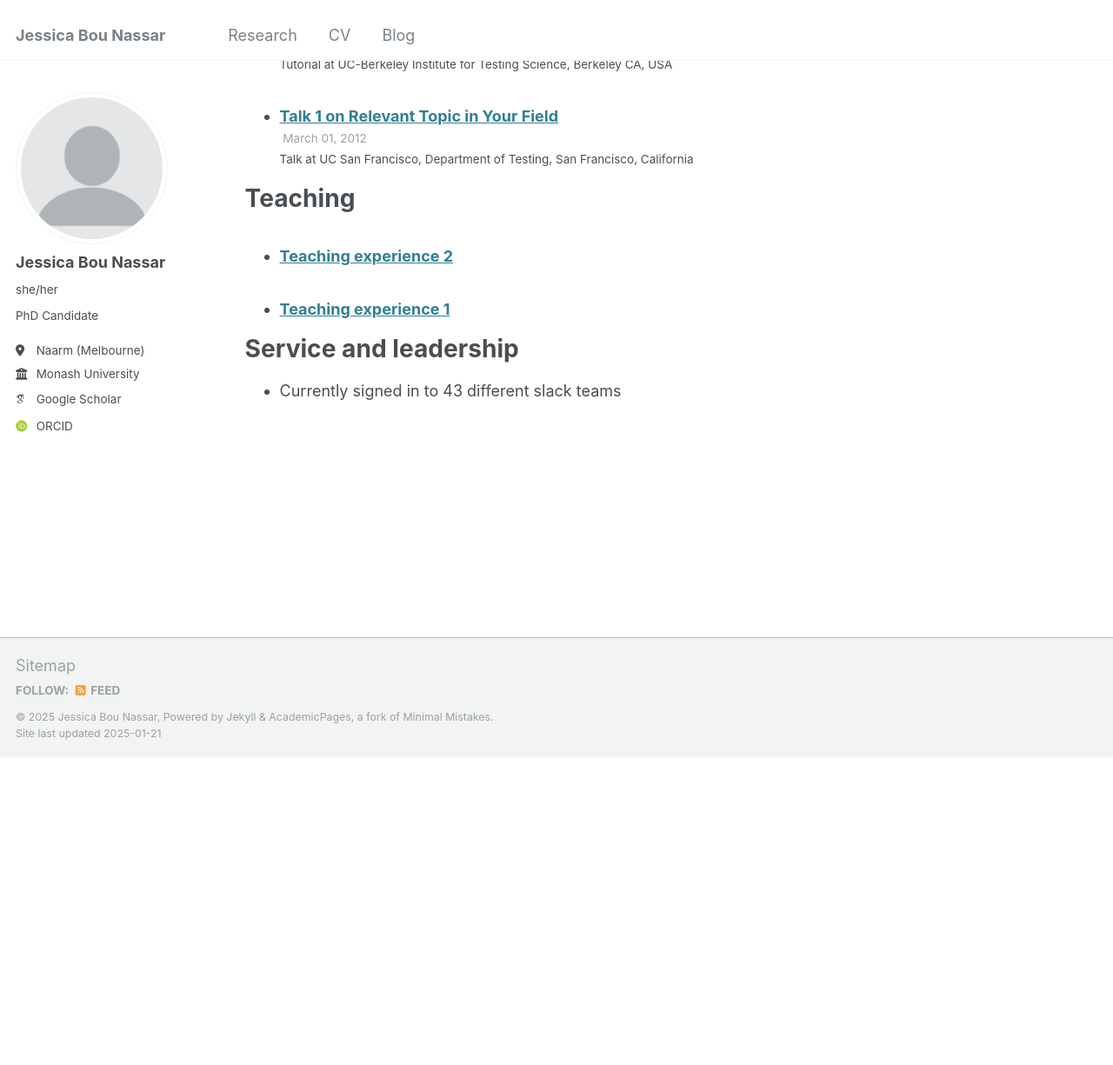
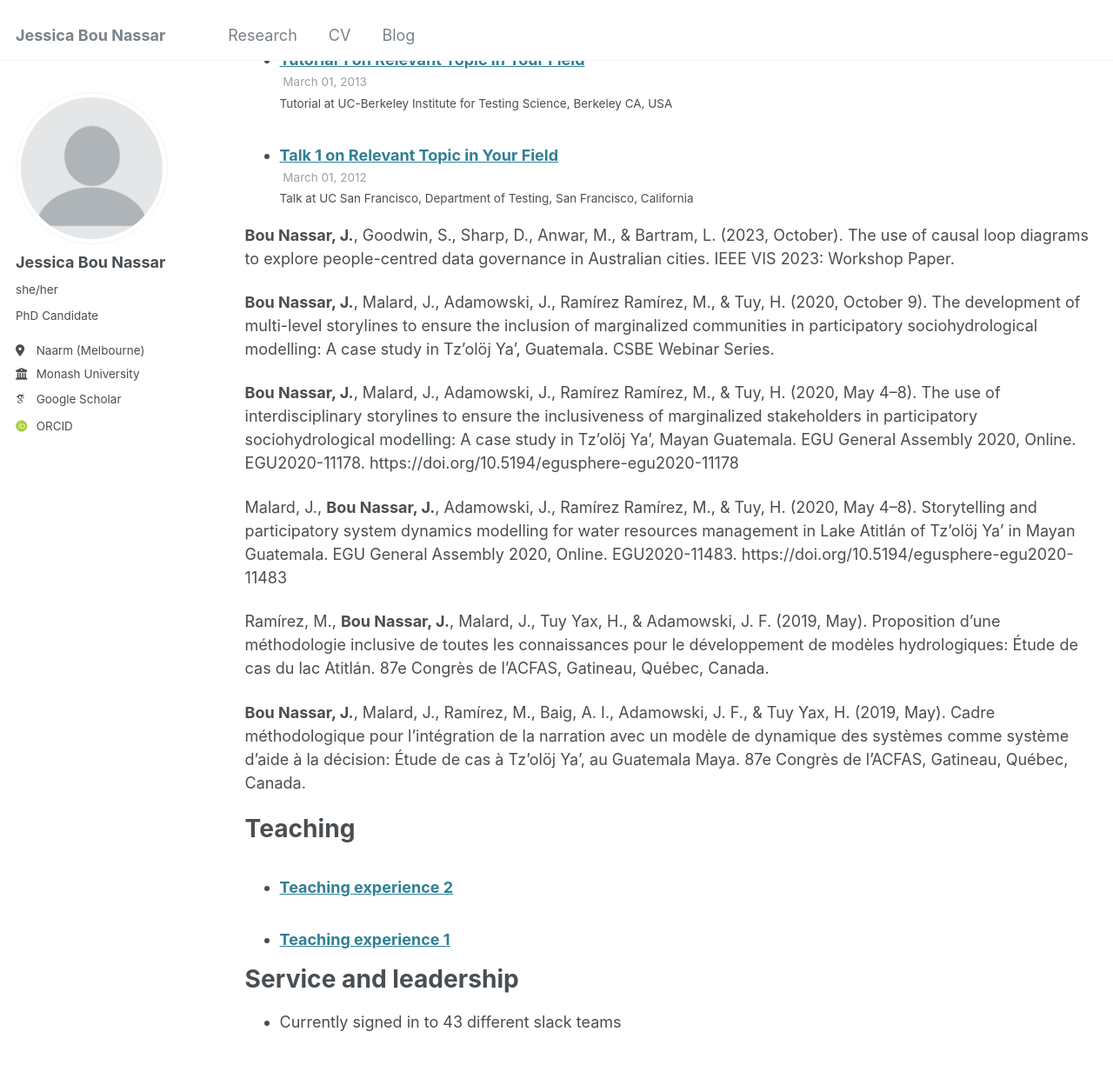
Before and after one commit to jessicabounassar/jessicabounassar.github.io, a Jekyll site: the page built from _pages/cv.md, in a window 1280 px wide and 1400 px high, scrolled down 2395 px. Shown: the top 1225 px of the window at 87% size. Built offline with Jekyll 4.4.1, drawn with Linux system fonts in a browser that asks for light colours; some web fonts are replaced; before the commit the page ends 3266 px from its top, so only the background shows below that; some of the changed text lies outside the part shown.

Commit message:
Update cv.md

```diff
--- a/_pages/cv.md
+++ b/_pages/cv.md
@@ -61,11 +61,24 @@ Barzegar, R., Asghari Moghaddam, A., Tziritis, E., Adamowski, J., **Bou Nassar,
 
 Barzegar, R., Asghari Moghaddam, A., Norallahi, S., Inam, A., Adamowski, J., Alizadeh, M. R., & **Bou Nassar, J.** (2019). Modification of the DRASTIC framework for mapping groundwater vulnerability zones. Groundwater. https://doi.org/10.1111/gwat.12919
 
-Talks
+Presentations
 ======
+[_Conference talks and posters with or without accompanied proceedings_]
   <ul>{% for post in site.talks reversed %}
     {% include archive-single-talk-cv.html  %}
   {% endfor %}</ul>
+
+**Bou Nassar, J.**, Goodwin, S., Sharp, D., Anwar, M., & Bartram, L. (2023, October). The use of causal loop diagrams to explore people-centred data governance in Australian cities. IEEE VIS 2023: Workshop Paper.
+
+**Bou Nassar, J.**, Malard, J., Adamowski, J., Ramírez Ramírez, M., & Tuy, H. (2020, October 9). The development of multi-level storylines to ensure the inclusion of marginalized communities in participatory sociohydrological modelling: A case study in Tz’olöj Ya’, Guatemala. CSBE Webinar Series.
+
+**Bou Nassar, J.**, Malard, J., Adamowski, J., Ramírez Ramírez, M., & Tuy, H. (2020, May 4–8). The use of interdisciplinary storylines to ensure the inclusiveness of marginalized stakeholders in participatory sociohydrological modelling: A case study in Tz’olöj Ya’, Mayan Guatemala. EGU General Assembly 2020, Online. EGU2020-11178. https://doi.org/10.5194/egusphere-egu2020-11178
+
+Malard, J., **Bou Nassar, J.**, Adamowski, J., Ramírez Ramírez, M., & Tuy, H. (2020, May 4–8). Storytelling and participatory system dynamics modelling for water resources management in Lake Atitlán of Tz'olöj Ya' in Mayan Guatemala. EGU General Assembly 2020, Online. EGU2020-11483. https://doi.org/10.5194/egusphere-egu2020-11483
+
+Ramírez, M., **Bou Nassar, J.**, Malard, J., Tuy Yax, H., & Adamowski, J. F. (2019, May). Proposition d’une méthodologie inclusive de toutes les connaissances pour le développement de modèles hydrologiques: Étude de cas du lac Atitlán. 87e Congrès de l’ACFAS, Gatineau, Québec, Canada.
+
+**Bou Nassar, J.**, Malard, J., Ramírez, M., Baig, A. I., Adamowski, J. F., & Tuy Yax, H. (2019, May). Cadre méthodologique pour l'intégration de la narration avec un modèle de dynamique des systèmes comme système d’aide à la décision: Étude de cas à Tz’olöj Ya’, au Guatemala Maya. 87e Congrès de l’ACFAS, Gatineau, Québec, Canada.
 
 Teaching
 ======
```
